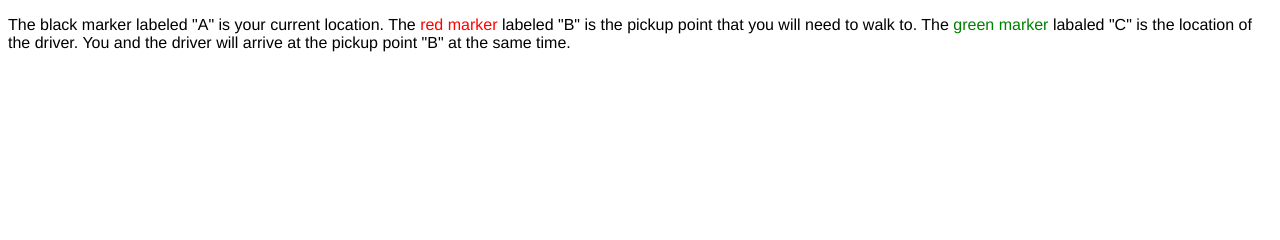
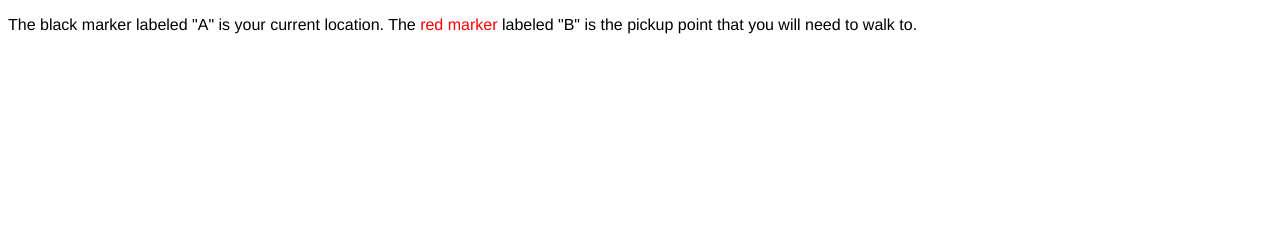
Before and after one commit to Coatil/test-website, a Flask app: template uberwalks/api/templates/index.html in a window 1280 px wide. Shown: the part 240-480 px from the top of the page. Run offline with Flask 3, Linux system fonts and the light colour scheme; the template is opened without the code that fills it, so the values that code supplies are empty.

Commit message:
Update index.html

```diff
--- a/uberwalks/api/templates/index.html
+++ b/uberwalks/api/templates/index.html
@@ -37,6 +37,6 @@
     <p>The pickup location is: {{ pickup_address }}, which is {{ seconds }} seconds away from you.</p>
     <p>You saved <font color="purple"><strong>${{ discount }}</strong></font> for this trip!</p>
     <img src={{ url }}>
-    <p>The black marker labeled "A" is your current location. The <font color="red">red marker</font> labeled "B" is the pickup point that you will need to walk to. The <font color="green">green marker</font> labaled "C" is the location of the driver. You and the driver will arrive at the pickup point "B" at the same time.</p>
+    <p>The black marker labeled "A" is your current location. The <font color="red">red marker</font> labeled "B" is the pickup point that you will need to walk to.</p>
   </body>
 </html>
```
